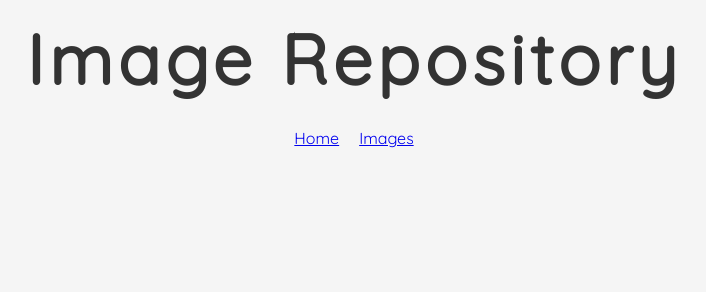
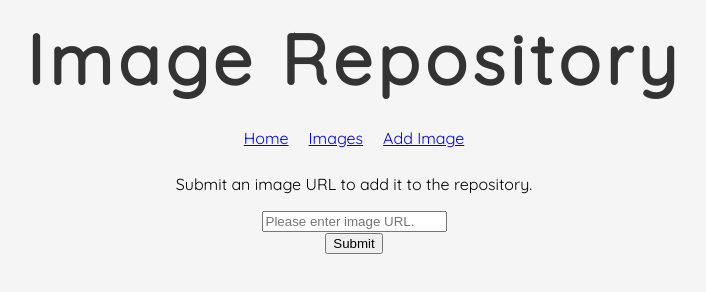
Before and after one commit to brittanyfenney/shopify-backend, a React app: page /add in a window 1280 px wide. Shown: the whole page, without its empty margins (286-992 px from the left). Built offline with nearby package versions, Linux system fonts and the light colour scheme.

Commit message:
add image form

```diff
--- a/client/Routes.js
+++ b/client/Routes.js
@@ -1,6 +1,6 @@
 import React from "react";
 import { Route, Switch } from "react-router-dom";
-import { Home, AllImages } from "./components/";
+import { Home, AllImages, AddImage } from "./components/";
 
 const Routes = () => {
   return (
@@ -12,6 +12,9 @@ const Routes = () => {
         <Route path="/images">
           <AllImages />
         </Route>
+        <Route path="/add">
+          <AddImage />
+        </Route>
       </Switch>
     </div>
   );
--- /dev/null
+++ b/client/components/AddImage.js
@@ -0,0 +1,34 @@
+import React, {useState} from "react";
+import { useDispatch } from "react-redux";
+import { addImage } from "../store";
+
+export const AddImage = () => {
+  const [url, setUrl] = useState('')
+  const dispatch = useDispatch()
+
+  const handleSubmit = e => {
+    e.preventDefault()
+    const data = {
+      url
+    }
+    dispatch(addImage(data))
+  }
+
+  return (
+    <div className="content">
+      <div className="form">
+       <p>Submit an image URL to add it to the repository.</p>
+       <form onSubmit={handleSubmit}>
+         <input type="url"
+         placeholder="Please enter image URL."
+         name="url"
+         value={url}
+         onChange={e => setUrl(e.target.value)}
+         />
+         <br />
+         <button type="submit">Submit</button>
+       </form>
+       </div>
+    </div>
+  );
+}
--- a/client/components/Navbar.js
+++ b/client/components/Navbar.js
@@ -7,6 +7,7 @@ export const Navbar = () => (
     <nav>
       <Link to="/home">Home</Link>
       <Link to="/images">Images</Link>
+      <Link to="/add">Add Image</Link>
     </nav>
   </div>
 )
--- a/client/components/index.js
+++ b/client/components/index.js
@@ -1,3 +1,4 @@
 export { AllImages}  from "./AllImages";
 export { Home } from './Home'
 export { Navbar } from './Navbar'
+export { AddImage } from './AddImage'
--- a/client/index.css
+++ b/client/index.css
@@ -29,3 +29,9 @@ a {
 .content img {
   margin: 20px
 }
+
+.form {
+  display: flex;
+  flex-direction: column;
+  justify-content: center;
+}
--- a/client/store/image.js
+++ b/client/store/image.js
@@ -2,15 +2,23 @@ import axios from 'axios'
 
 // ACTION TYPES
 const GOT_IMAGES = 'GOT_IMAGES'
+const ADDED_IMAGE = 'ADDED_IMAGE'
 
 // ACTION CREATORS
 const gotImages = images => ({type: GOT_IMAGES, images})
+const addedImage = image => ({type: ADDED_IMAGE, image})
 
 // THUNK CREATORS
 export const getImages = () => async dispatch => {
   const response = await axios.get('/api/images')
   const images = response.data
   return dispatch(gotImages(images))
+}
+
+export const addImage = url => async dispatch => {
+  const response = await axios.post('/api/images')
+  console.log(response)
+
 }
 
 // REDUCER
```
